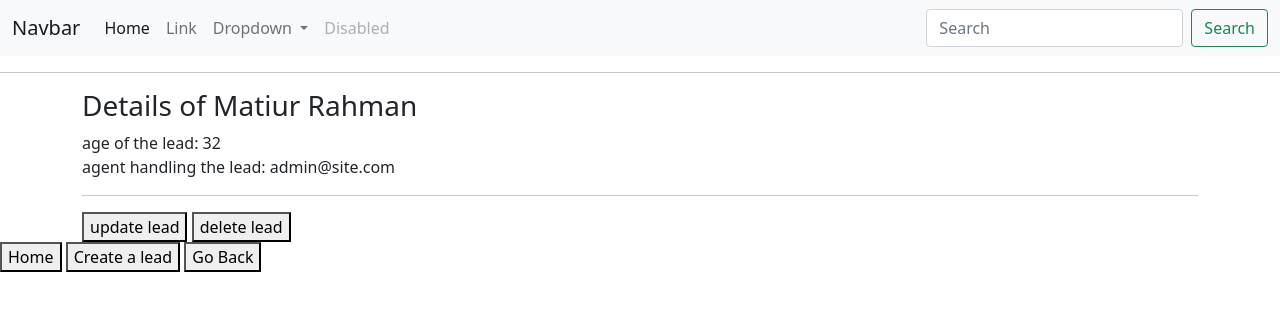
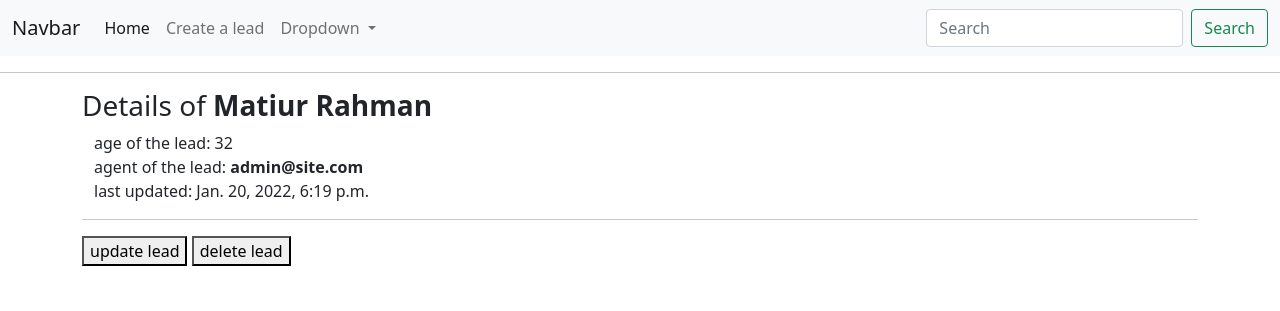
Before and after one commit to mhemu95/DjangoCRM, a Django app: page /leads/detail/25/ in a window 1280 px wide. Shown: the top 311 px of the page. Run offline with Django 4.2, Linux system fonts and the light colour scheme; data comes from the database, SQL or seed files in the repository; both versions use the stored data as it was after the commit; some libraries are stand-ins or nearby versions.

Commit message:
fixed UI a little bit. added update and create date, done ordering

```diff
--- a/main/models.py
+++ b/main/models.py
@@ -18,6 +18,11 @@ class Lead(models.Model):
     last_name = models.CharField(max_length=20)
     age = models.IntegerField(default=0)
     agent = models.ForeignKey(Agent, on_delete=models.CASCADE)
+    created_at = models.DateTimeField(auto_now_add=True)
+    updated_at = models.DateTimeField(auto_now=True)
+
+    class Meta:
+        ordering = ['-created_at']
 
     def __str__(self):
         return f"{self.first_name} {self.last_name}"
--- a/main/views.py
+++ b/main/views.py
@@ -52,5 +52,7 @@ def Lead_update(request, pk):
 
 def Lead_delete(request, pk):
     lead = Lead.objects.get(pk=pk)
-    lead.delete()
-    return redirect("leads:leadList")
+    if request.method == 'POST':
+        lead.delete()
+        return redirect("leads:leadList")
+    return render(request, "Leads/lead_delete.html", {"lead": lead})
--- a/templates/Leads/lead_create.html
+++ b/templates/Leads/lead_create.html
@@ -5,13 +5,16 @@
 {% endblock title %}
 
 {% block content %}
-
+    <div class="container">
         <h2>create a lead here...</h2>
+        <p>
             <form method="post">
                 {% csrf_token %}
                 {{form.as_p}}
                 <button type="submit">Create</button>
             </form>
+        </p>
+    </div>
 
 {% endblock content %}
 
--- a/templates/Leads/lead_detail.html
+++ b/templates/Leads/lead_detail.html
@@ -8,10 +8,11 @@
 
     <hr>
     <div class="container">
-        <h3> Details of {{details.first_name}} {{details.last_name}} </h3>
-        <p>
+        <h3> Details of <b>{{details.first_name}} {{details.last_name}}</b> </h3>
+        <p class="container">
             age of the lead: {{details.age}} <br>
-            agent handling the lead: {{details.agent}} <br>
+            agent of the lead: <b>{{details.agent}}</b> <br>
+            last updated: {{details.updated_at}} <br>
         </p>
         <hr>
         <a href=" {% url 'leads:leadUpdate' details.pk %} "><button> update lead </button></a>
--- a/templates/Leads/lead_update.html
+++ b/templates/Leads/lead_update.html
@@ -6,12 +6,17 @@
 
 {% block content %}
 
+    <div class="container">
         <h2>Update lead {{lead.first_name}} {{lead.last_name}} </h2>
+        <a href="{{request.META.HTTP_REFERER}}"><button>cancel</button></a>
+        <p>
             <form method="post">
                 {% csrf_token %}
                 {{form.as_p}}
                 <button type="submit">Create</button>
             </form>
+        </p>
+    </div>
 
 {% endblock content %}
 
--- a/templates/base.html
+++ b/templates/base.html
@@ -20,24 +20,21 @@
       <div class="collapse navbar-collapse" id="navbarSupportedContent">
         <ul class="navbar-nav me-auto mb-2 mb-lg-0">
           <li class="nav-item">
-            <a class="nav-link active" aria-current="page" href="#">Home</a>
+            <a class="nav-link active" aria-current="page" href="{% url 'leads:leadList' %}">Home</a>
           </li>
           <li class="nav-item">
-            <a class="nav-link" href="#">Link</a>
+            <a class="nav-link" href="{% url 'leads:leadCreate' %}">Create a lead</a>
           </li>
           <li class="nav-item dropdown">
             <a class="nav-link dropdown-toggle" href="#" id="navbarDropdown" role="button" data-bs-toggle="dropdown" aria-expanded="false">
               Dropdown
             </a>
             <ul class="dropdown-menu" aria-labelledby="navbarDropdown">
-              <li><a class="dropdown-item" href="#">Action</a></li>
-              <li><a class="dropdown-item" href="#">Another action</a></li>
-              <li><hr class="dropdown-divider"></li>
-              <li><a class="dropdown-item" href="#">Something else here</a></li>
+              <li><a class="dropdown-item" href="#">Agents</a></li>
+              <li><a class="dropdown-divider" href="#"></a>More</li>
+              <li><a class="dropdown-item" href="#">Category</a></li>
+              <li><a class="dropdown-item" href="#">Logout</a></li>
             </ul>
-          </li>
-          <li class="nav-item">
-            <a class="nav-link disabled">Disabled</a>
           </li>
         </ul>
         <form class="d-flex">
@@ -57,7 +54,3 @@
 
   </body>
 </html>
-
-      <a href=" {% url 'leads:leadList' %} "><button> Home </button></a>
-      <a href=" {% url 'leads:leadCreate' %} "><button> Create a lead </button></a>
-      <a href="{% url 'leads:leadList' %}"><button> Go Back </button></a>
```
Also changed, not shown: templates/Leads/lead_delete.html (added, +13 -0 lines), db.sqlite3, main/migrations/0002_alter_lead_options.py (added), main/migrations/0003_alter_lead_options_lead_created_at.py (added), main/migrations/0004_lead_updated_at.py (added). Lines whose indentation alone changed are shown as unchanged.
